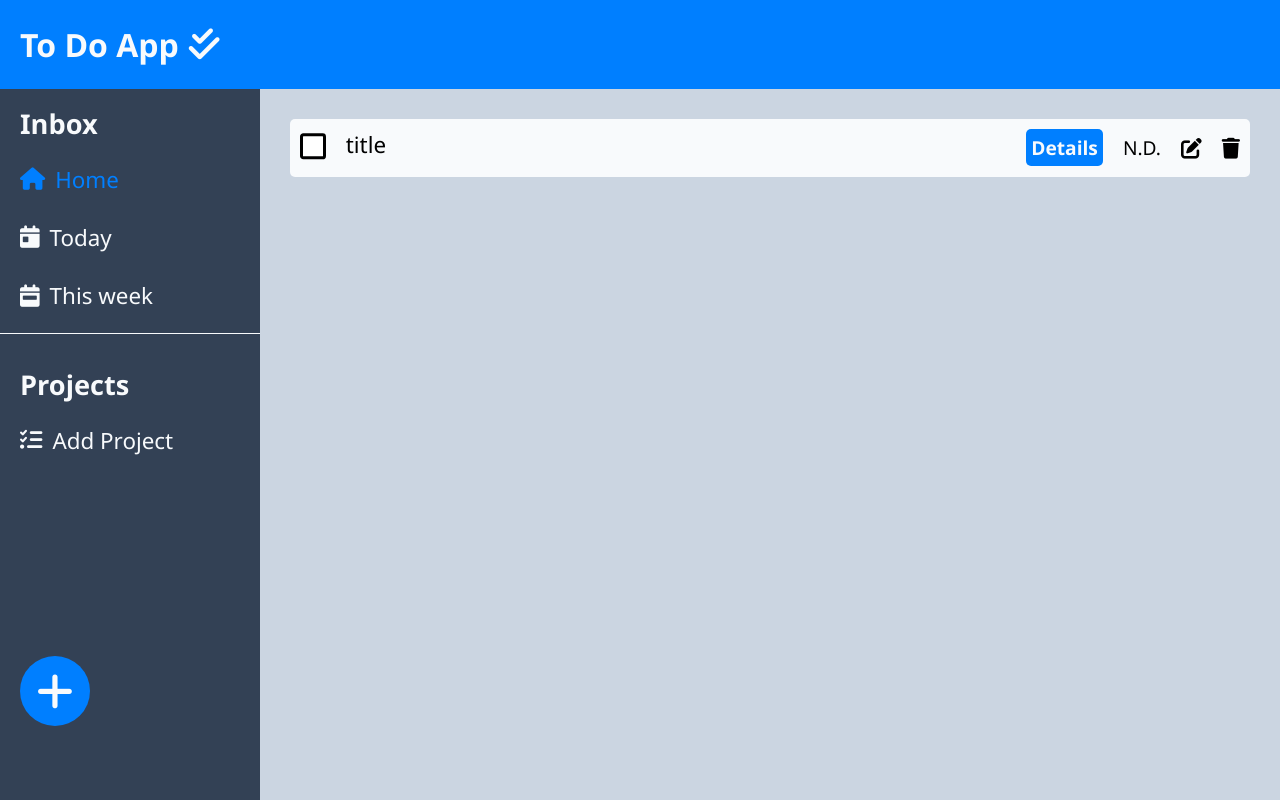
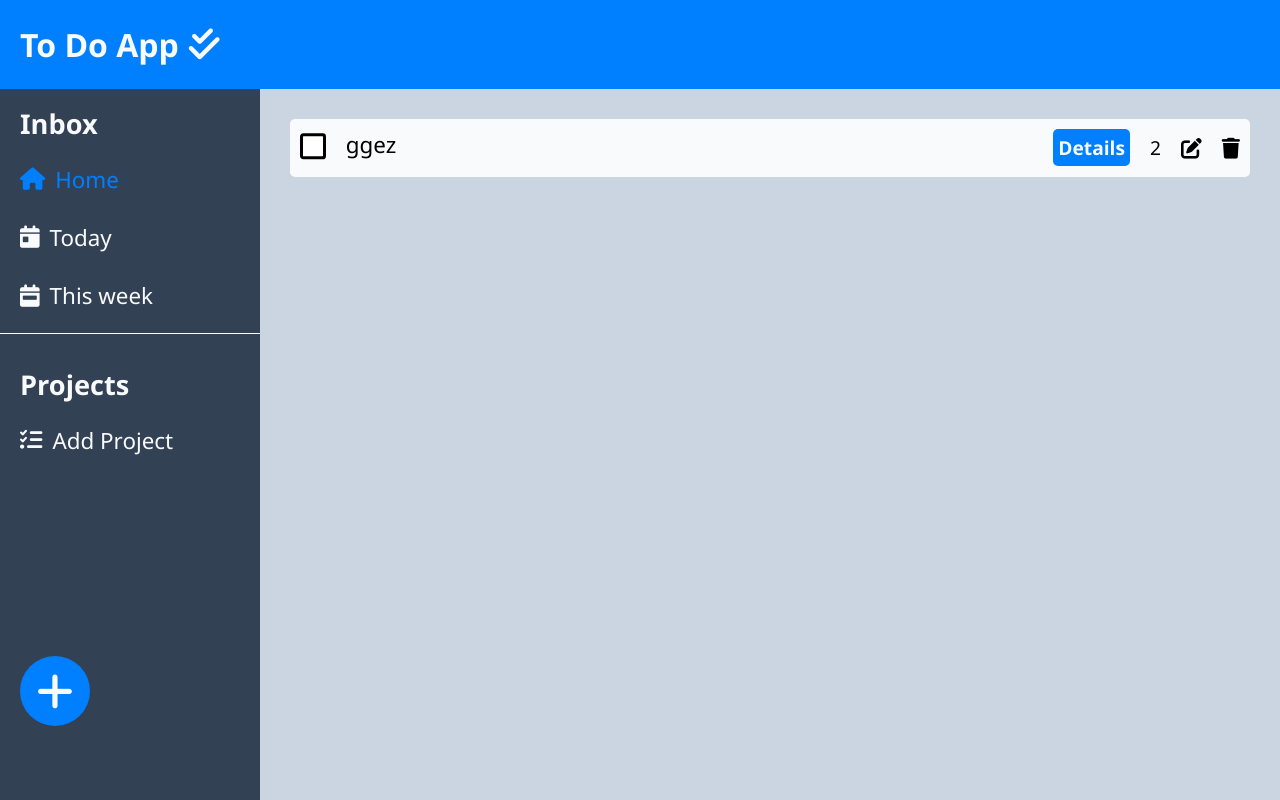
Before and after one commit to Husseinn-Essam/To-Do-App, a website built with webpack: page src/template.html in a window 1280 px wide. Built offline with nearby package versions, Linux system fonts and the light colour scheme.

Commit message:
create a task card

```diff
--- a/src/Modules/displayControl.js
+++ b/src/Modules/displayControl.js
@@ -1,21 +1,67 @@
-import toDolist from "./ToDoList";
-import task from "./task";
-import project from "./project";
+import toDolist from './ToDoList';
+import task from './task';
+import project from './project';
 
 const displayContoller = (function () {
   let selectedProject = toDolist.home;
+  // rendering tasks
+  function createTaskCard(title, date) {
+    const taskCard = document.createElement('div');
+    const taskInfo = document.createElement('div');
+    const checkbox = document.createElement('input');
+    checkbox.type = 'checkbox';
+    const taskName = document.createElement('p');
+    const taskActions = document.createElement('div');
+    const taskDetails = document.createElement('button');
+    const taskDate = document.createElement('div');
+    const taskEdit = document.createElement('button');
+    const taskDelete = document.createElement('button');
+    const editIcon = document.createElement('i');
+    const deleteIcon = document.createElement('i');
+    const list = document.querySelector('.list');
+    taskCard.classList.add('task');
+    taskInfo.classList.add('info');
+    checkbox.classList.add('done');
+    taskName.classList.add('title');
+    taskActions.classList.add('actions');
+    taskDetails.classList.add('details');
+    taskDate.classList.add('date');
+    taskEdit.classList.add('edit');
+    taskDelete.classList.add('delete');
+    editIcon.classList.add('fa-solid');
+    editIcon.classList.add('fa-pen-to-square');
+    deleteIcon.classList.add('fa-solid');
+    deleteIcon.classList.add('fa-trash');
+    taskName.textContent = title;
+    taskDate.textContent = date;
+    taskDetails.textContent = 'Details';
+    list.appendChild(taskCard);
+    taskCard.appendChild(taskInfo);
+    taskCard.appendChild(taskActions);
+    taskInfo.appendChild(checkbox);
+    taskInfo.appendChild(taskName);
+    taskActions.appendChild(taskDetails);
+    taskActions.appendChild(taskDate);
+    taskActions.appendChild(taskEdit);
+    taskActions.appendChild(taskDelete);
+    taskEdit.appendChild(editIcon);
+    taskDelete.appendChild(deleteIcon);
+  }
+
   // creating objects
   function addProjectToList() {
-    const projectName = document.querySelector("#addProjectTitle");
+    const projectName = document.querySelector('#addProjectTitle');
     toDolist.addProject(project(projectName.value));
   }
 
   function addTaskToProject() {
-    const taskName = document.querySelector("#title");
-    const details = document.querySelector("#details-txt");
-    const date = document.querySelector("#task-date");
+    const taskName = document.querySelector('#title');
+    const details = document.querySelector('#details-txt');
+    const date = document.querySelector('#task-date');
     selectedProject.addTask(task(taskName.value, date.value, details.value, false));
+    createTaskCard(taskName.value, date.value);
   }
+
   // button events
   function openModal() {
     const addTask = document.querySelector('.add-task');
@@ -32,7 +78,7 @@ const displayContoller = (function () {
   }
 
   function submitTask() {
-    const submitTaskBtn = document.querySelector(".submit");
+    const submitTaskBtn = document.querySelector('.submit');
     submitTaskBtn.addEventListener('click', () => {
       addTaskToProject();
       toDolist.getTodayTasks();
@@ -42,10 +88,10 @@ const displayContoller = (function () {
   }
 
   function submitProject() {
-    const addProjectBtn = document.querySelector(".addProject");
-    const addProjectForm = document.querySelector(".addProjectForm");
-    const cancelProject = document.querySelector(".cancel");
-    const submitProjectForm = document.querySelector(".submitProject");
+    const addProjectBtn = document.querySelector('.addProject');
+    const addProjectForm = document.querySelector('.addProjectForm');
+    const cancelProject = document.querySelector('.cancel');
+    const submitProjectForm = document.querySelector('.submitProject');
     addProjectBtn.addEventListener('click', () => {
       addProjectBtn.style.display = 'none';
       addProjectForm.style.display = 'flex';
@@ -61,12 +107,12 @@ const displayContoller = (function () {
   }
 
   function setSelectedProjectColor() {
-    const uiProjects = document.querySelectorAll(".project");
+    const uiProjects = document.querySelectorAll('.project');
     for (let i = 0; i < toDolist.projects.length; i++) {
       if (selectedProject === toDolist.projects[i]) {
-        uiProjects[i].style.color = "#007fff";
+        uiProjects[i].style.color = '#007fff';
       } else {
-        uiProjects[i].style.color = "#f8fafc";
+        uiProjects[i].style.color = '#f8fafc';
       }
     }
   }
@@ -77,7 +123,7 @@ const displayContoller = (function () {
   }
 
   function setSelectedProject() {
-    const uiProjects = document.querySelectorAll(".project");
+    const uiProjects = document.querySelectorAll('.project');
     for (let i = 0; i < toDolist.projects.length; i++) {
       uiProjects[i].addEventListener('click', () => {
         checkSelectedProject(i);
@@ -85,17 +131,17 @@ const displayContoller = (function () {
     }
   }
 
-  // rendering tasks
-
   function btnEvents() {
     openModal();
     submitTask();
     submitProject();
     setSelectedProject();
   }
+
   function startApp() {
     btnEvents();
     setSelectedProjectColor();
+    createTaskCard('ggez', 2);
   }
   return {
 
--- a/src/styles/_task.scss
+++ b/src/styles/_task.scss
@@ -5,7 +5,7 @@
     display: flex;
     flex-direction: column;
     padding: 30px;
-
+    gap:10px;
     .task{
         background-color: $light;
         display: flex;
--- a/src/template.html
+++ b/src/template.html
@@ -38,7 +38,7 @@
       </div>
       <div class="list">
 
-        <div class="task">
+        <!-- <div class="task">
           <div class="info">
             <input type="checkbox" name="done" id="done">
             <p class="title">title</p>
@@ -50,7 +50,7 @@
             <button class="delete"><i class="fa-solid fa-trash"></i></button>
           </div>
 
-        </div>
+        </div> -->
       </div>
       <div class="modal">
         <div class="modal-content">
```
